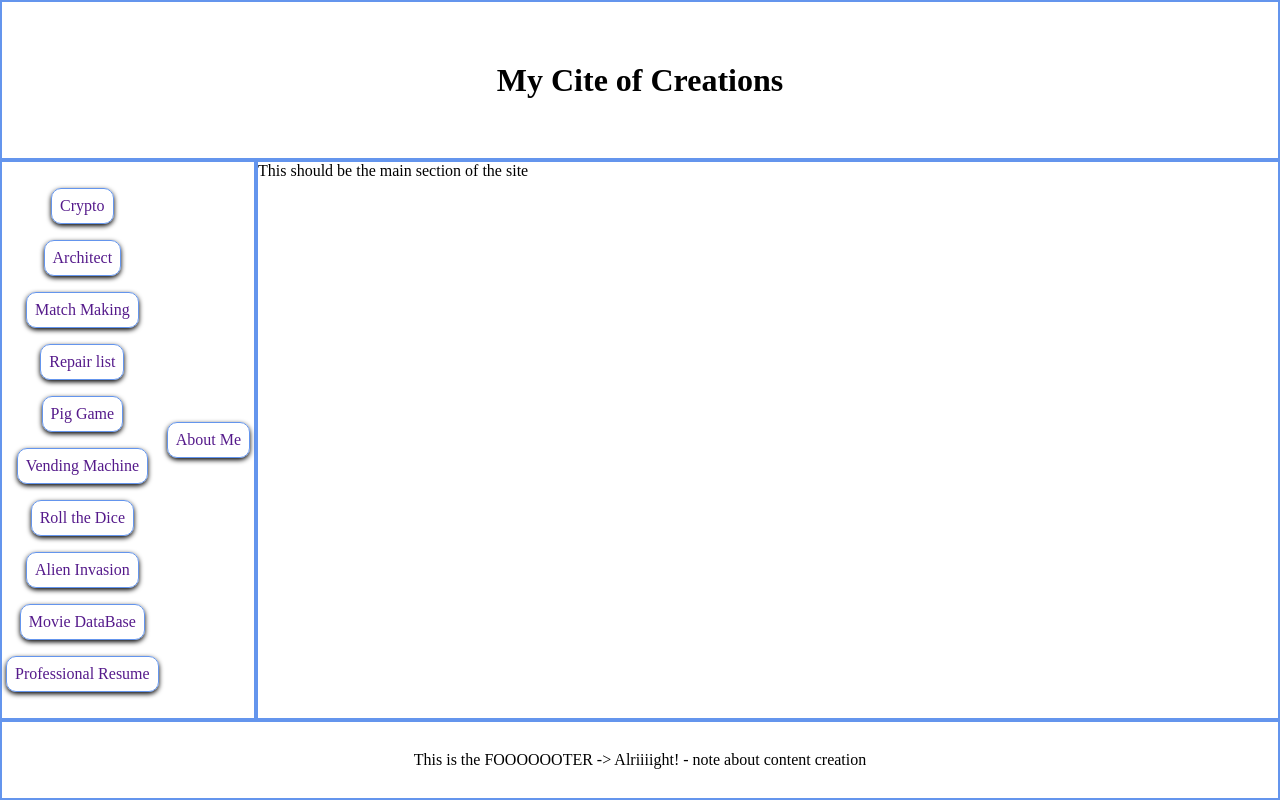
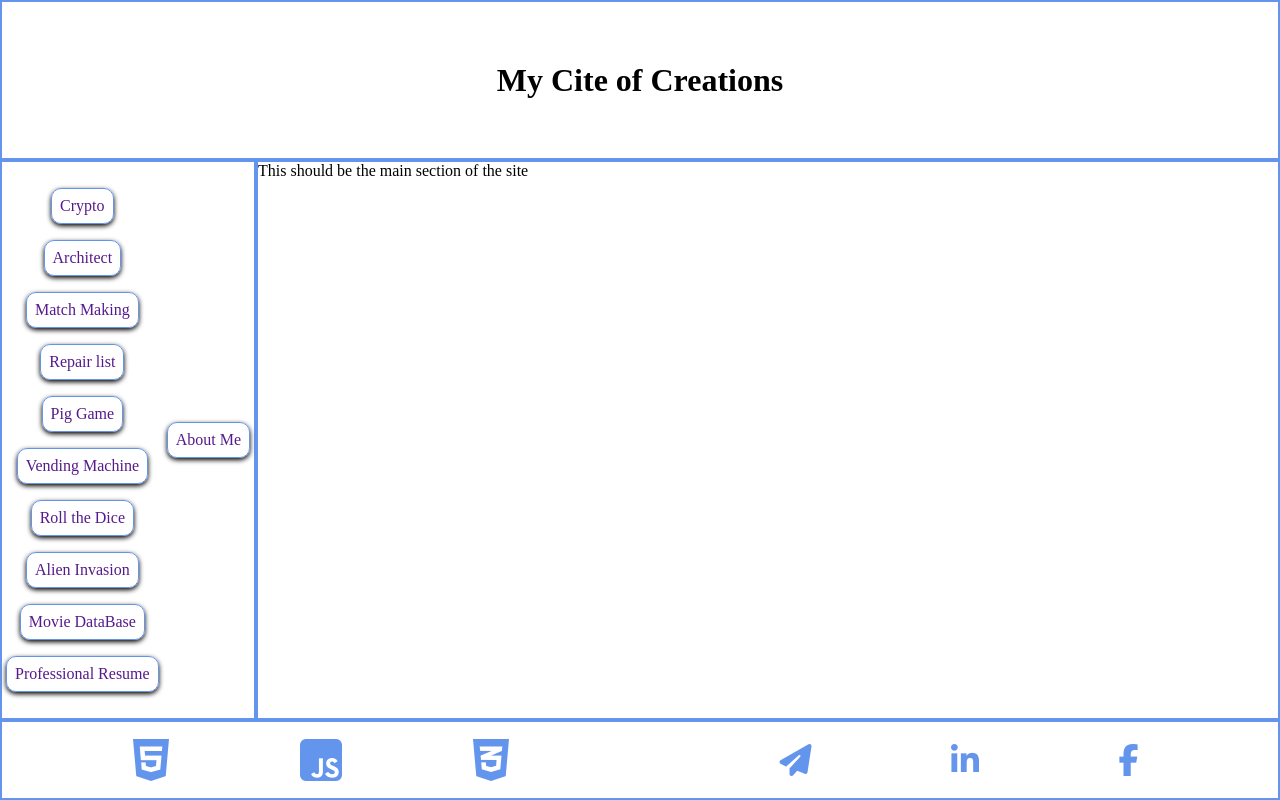
Before and after one commit to deangallant/Portfolio, a plain HTML site: page index.html in a window 1280 px wide. Drawn offline with Linux system fonts and the light colour scheme.

Commit message:
add icons to footer

```diff
--- a/index.html
+++ b/index.html
@@ -37,7 +37,19 @@
       <section class='content'>This should be the main section of the site</section>
 
 
-      <footer class='foot'>This is the FOOOOOOTER -> Alriiiight! - note about content creation</footer>
+      <footer class='foot'>
+        <div class='skills'>
+          <i class="fab fa-html5 fa-3x"></i>
+          <i class="fab fa-js-square fa-3x"></i>
+          <i class="fab fa-css3-alt fa-3x"></i>
+        </div>
+        <div class='contact'>
+          <i class="fas fa-paper-plane fa-2x"></i>
+          <i class="fab fa-linkedin-in fa-2x"></i>
+          <i class="fab fa-facebook-f fa-2x"></i>
+        </div>
+
+      </footer>
     </div>
   </body>
 
--- a/style.css
+++ b/style.css
@@ -63,7 +63,23 @@ a {
   border: 2px solid cornflowerblue;
   width: 100vw;
   height: 10vh;
-  text-align: center;
-  justify-content: center;
+  /*text-align: center;*/
+  justify-content:space-around;
 
 }
+
+i {
+  color: cornflowerblue;
+}
+
+.skills {
+  display: flex;
+  justify-content: space-evenly;
+  width: 50vw;
+}
+
+.contact {
+  display: flex;
+  justify-content: space-evenly;
+  width: 50vw;
+}
```
